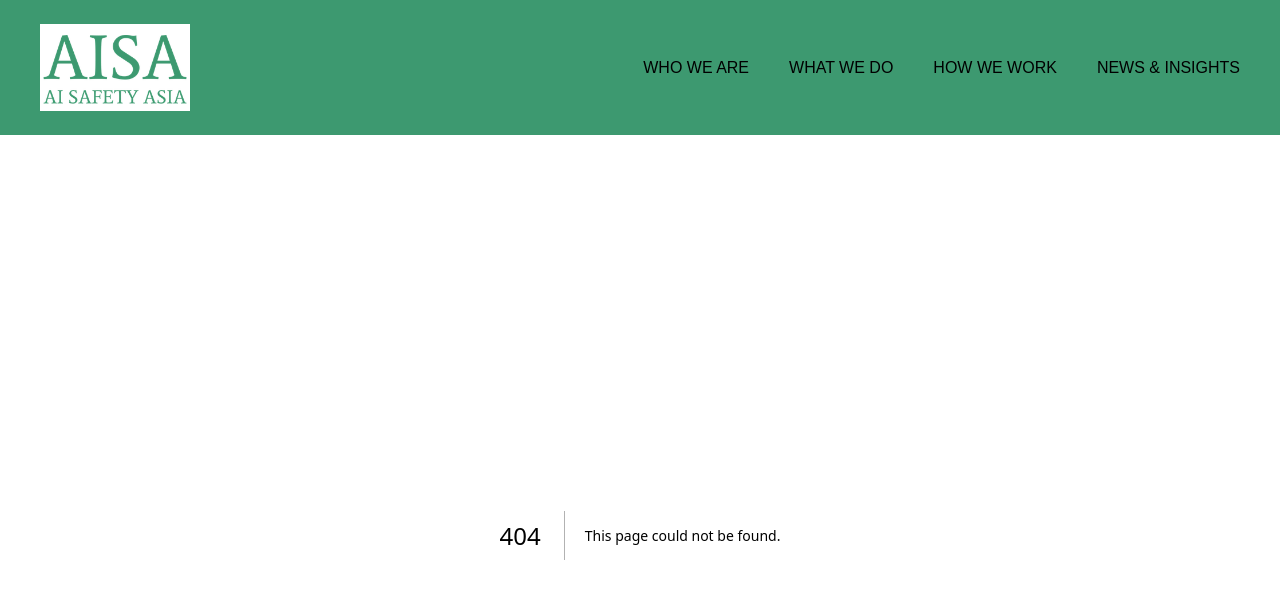
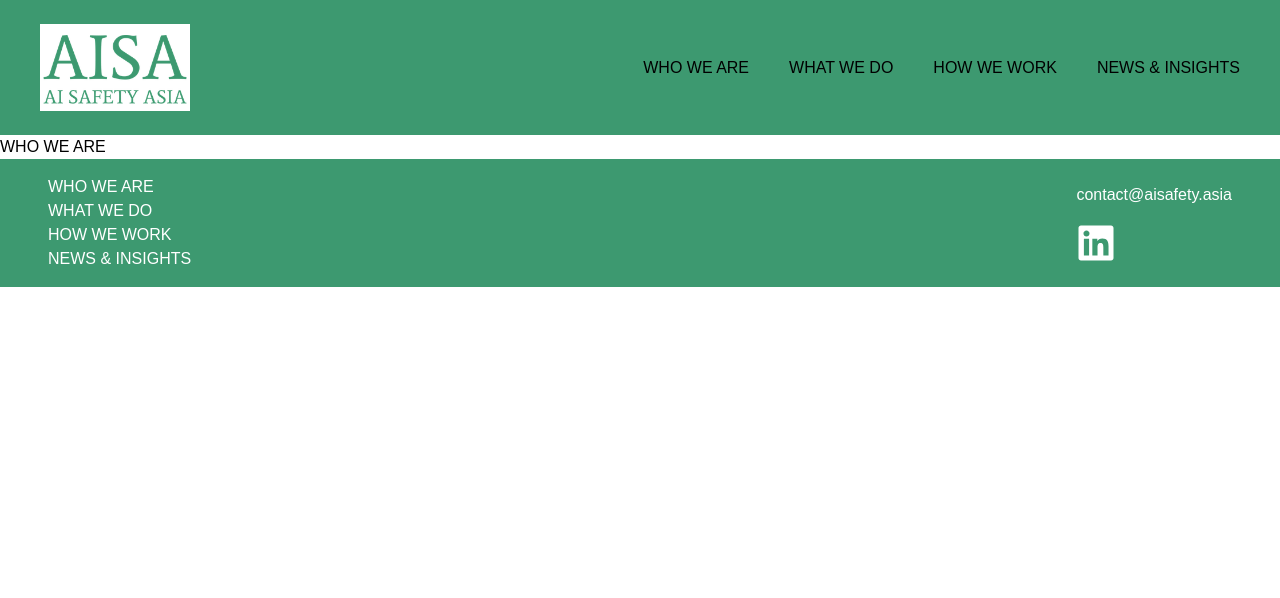
Before and after one commit to bennyhch/aisa-web, a Next.js app: page /who-we-are in a window 1280 px wide. Before the commit this address had no page. Shown: the top 598 px of the page. Built offline with nearby package versions, Linux system fonts and the light colour scheme.

Commit message:
feat: add footer

```diff
--- a/src/app/layout.tsx
+++ b/src/app/layout.tsx
@@ -2,6 +2,7 @@ import type { Metadata } from "next";
 import { Geist, Geist_Mono } from "next/font/google";
 import "./globals.css";
 import Header from "@/components/Header";
+import Footer from "@/components/Footer";
 
 const geistSans = Geist({
   variable: "--font-geist-sans",
@@ -31,6 +32,7 @@ export default function RootLayout({
       >
         <Header />
         {children}
+        <Footer />
       </body>
     </html>
   );
--- /dev/null
+++ b/src/app/who-we-are/page.tsx
@@ -0,0 +1,5 @@
+const page = () => {
+  return <div>WHO WE ARE</div>;
+};
+
+export default page;
--- /dev/null
+++ b/src/components/Footer.tsx
@@ -0,0 +1,28 @@
+import navItems from "@/data/navItems";
+import Link from "next/link";
+import { FaLinkedin } from "react-icons/fa";
+
+const Footer = () => {
+  return (
+    <footer className="bg-oceanGreen text-white">
+      <div className="flex justify-between items-center py-4 px-12 flex-wrap gap-y-10">
+        <nav className="flex ">
+          <ul>
+            {navItems.map((item) => (
+              <li key={item.title}>
+                <Link href={item.href}>{item.title}</Link>
+              </li>
+            ))}
+          </ul>
+        </nav>
+
+        <div className="flex flex-col gap-y-4">
+          <a href="mailto:contact@aisafety.asia">contact@aisafety.asia</a>
+          <FaLinkedin size={40} />
+        </div>
+      </div>
+    </footer>
+  );
+};
+
+export default Footer;
--- a/src/components/Header.tsx
+++ b/src/components/Header.tsx
@@ -1,16 +1,10 @@
 "use client";
 
+import navItems from "@/data/navItems";
 import Image from "next/image";
 import Link from "next/link";
 import { useState } from "react";
 import { GiHamburgerMenu } from "react-icons/gi";
-
-const navItems = [
-  { title: "WHO WE ARE", href: "/who-we-are" },
-  { title: "WHAT WE DO", href: "/what-we-do" },
-  { title: "HOW WE WORK", href: "/how-we-work" },
-  { title: "NEWS & INSIGHTS", href: "/news" },
-];
 
 const Header = () => {
   const [isOpen, setIsOpen] = useState(false);
--- /dev/null
+++ b/src/data/navItems.ts
@@ -0,0 +1,8 @@
+const navItems = [
+  { title: "WHO WE ARE", href: "/who-we-are" },
+  { title: "WHAT WE DO", href: "/what-we-do" },
+  { title: "HOW WE WORK", href: "/how-we-work" },
+  { title: "NEWS & INSIGHTS", href: "/news" },
+];
+
+export default navItems;
```
